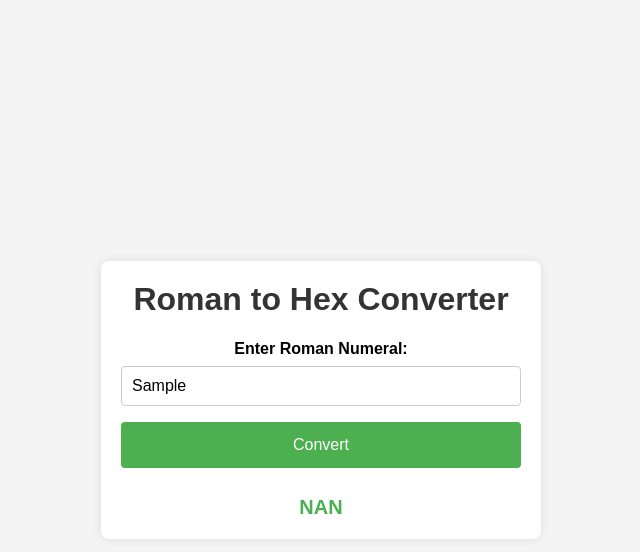
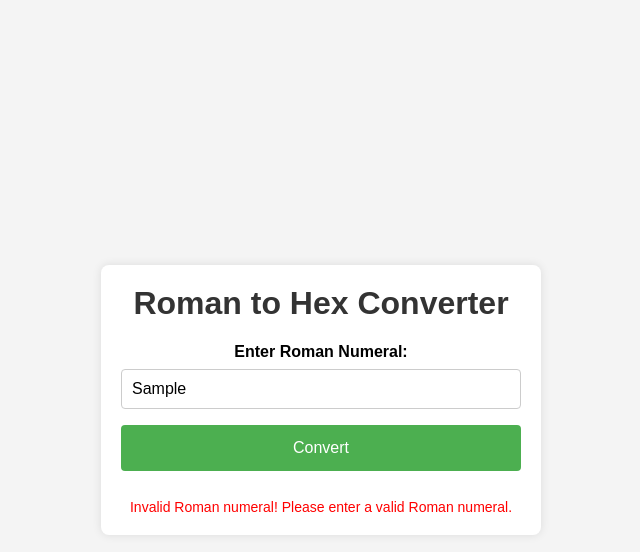
Before and after one commit to mshah1223/CatHacksX, a plain HTML site: page index.html in a window 1280 px wide. Both pictures are taken after typing "Sample" into the empty fields and a click on the button "Convert". Shown: the whole page, without its empty margins (319-959 px from the left). Drawn offline with Linux system fonts and the light colour scheme.

Commit message:
making sure roman num is valid

```diff
--- a/index.html
+++ b/index.html
@@ -67,8 +67,20 @@
             font-weight: bold;
             color: #4CAF50;
         }
+
+        .error-message {
+            color: #ff0000;
+            font-size: 14px;
+            margin-top: 8px;
+        }
     </style>
     <script>
+        function isValidRoman(roman) {
+            // Regular expression to match valid Roman numerals
+            const romanPattern = /^(M{0,3})(CM|CD|D?C{0,3})(XC|XL|L?X{0,3})(IX|IV|V?I{0,3})$/;
+            return romanPattern.test(roman);
+        }
+
         function romanToHex(roman) {
             const romanToDecimal = {
                 'I': 1,
@@ -98,8 +110,17 @@
 
         function convert() {
             const romanNumeral = document.getElementById('romanInput').value.toUpperCase();
+
+            // Check if the input is a valid Roman numeral
+            if (!isValidRoman(romanNumeral)) {
+                document.getElementById('hexOutput').innerText = "";
+                document.getElementById('error').innerText = "Invalid Roman numeral! Please enter a valid Roman numeral.";
+                return;
+            }
+
             const hexOutput = romanToHex(romanNumeral);
             document.getElementById('hexOutput').innerText = hexOutput;
+            document.getElementById('error').innerText = "";
         }
     </script>
 </head>
@@ -110,6 +131,7 @@
         <input type="text" id="romanInput">
         <button onclick="convert()">Convert</button>
         <div id="hexOutput"></div>
+        <div id="error" class="error-message"></div>
     </div>
 </body>
 </html>
```
